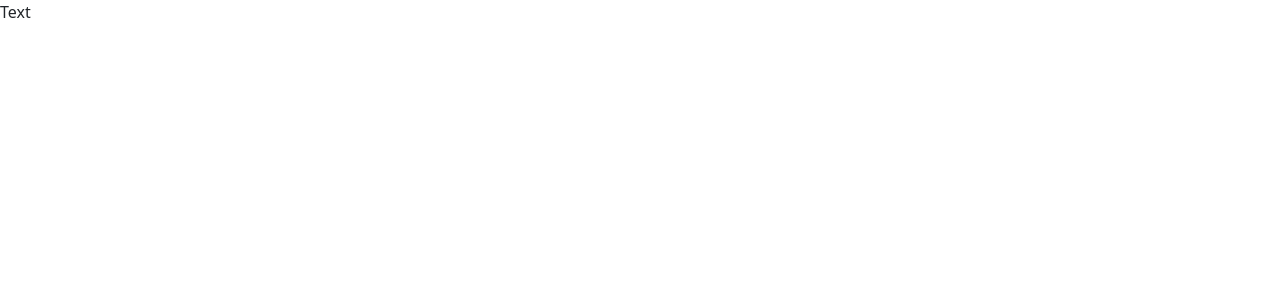
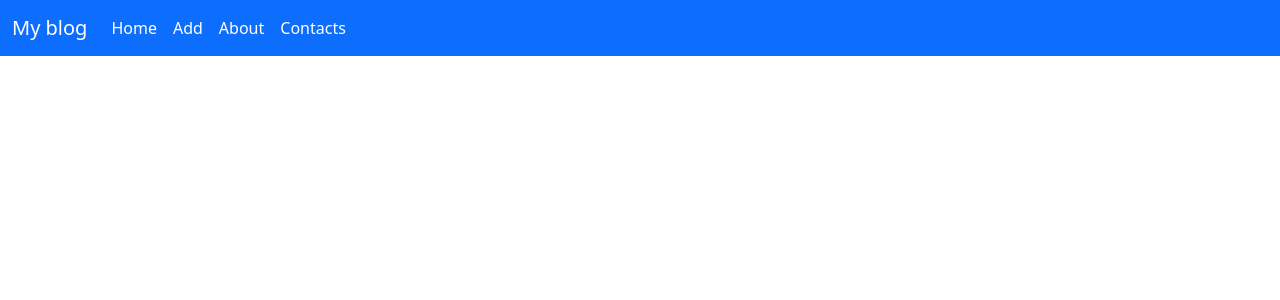
Before and after one commit to dmsagaidak/my-blog, a React (Create React App) app: page / in a window 1280 px wide. Shown: the top 300 px of the page. Built offline with nearby package versions, Linux system fonts and the light colour scheme.

Commit message:
Created Navbar.tsx component. The component was added to App.tsx

```diff
--- a/src/App.tsx
+++ b/src/App.tsx
@@ -1,10 +1,13 @@
 import React from 'react';
+import Navbar from "./components/Navbar/Navbar";
 
 function App() {
   return (
-    <div className="App">
-      Text
-    </div>
+    <>
+      <header>
+        <Navbar/>
+      </header>
+    </>
   );
 }
 
--- /dev/null
+++ b/src/components/Navbar/Navbar.tsx
@@ -0,0 +1,30 @@
+import React from 'react';
+import {NavLink} from "react-router-dom";
+
+const Navbar = () => {
+  return (
+    <nav className="navbar navbar-expand-lg bg-primary">
+      <div className="container-fluid">
+        <span className="navbar-brand text-white">My blog</span>
+        <div className="collapse navbar-collapse">
+          <ul className="navbar-nav">
+            <li className="nav-item">
+              <NavLink to="/" className="nav-link text-white">Home</NavLink>
+            </li>
+            <li className="nav-item">
+              <NavLink to="add" className="nav-link text-white">Add</NavLink>
+            </li>
+            <li className="nav-item">
+              <NavLink to="about" className="nav-link text-white">About</NavLink>
+            </li>
+            <li className="nav-item">
+              <NavLink to="contacts" className="nav-link text-white">Contacts</NavLink>
+            </li>
+          </ul>
+        </div>
+      </div>
+    </nav>
+  );
+};
+
+export default Navbar;
```
